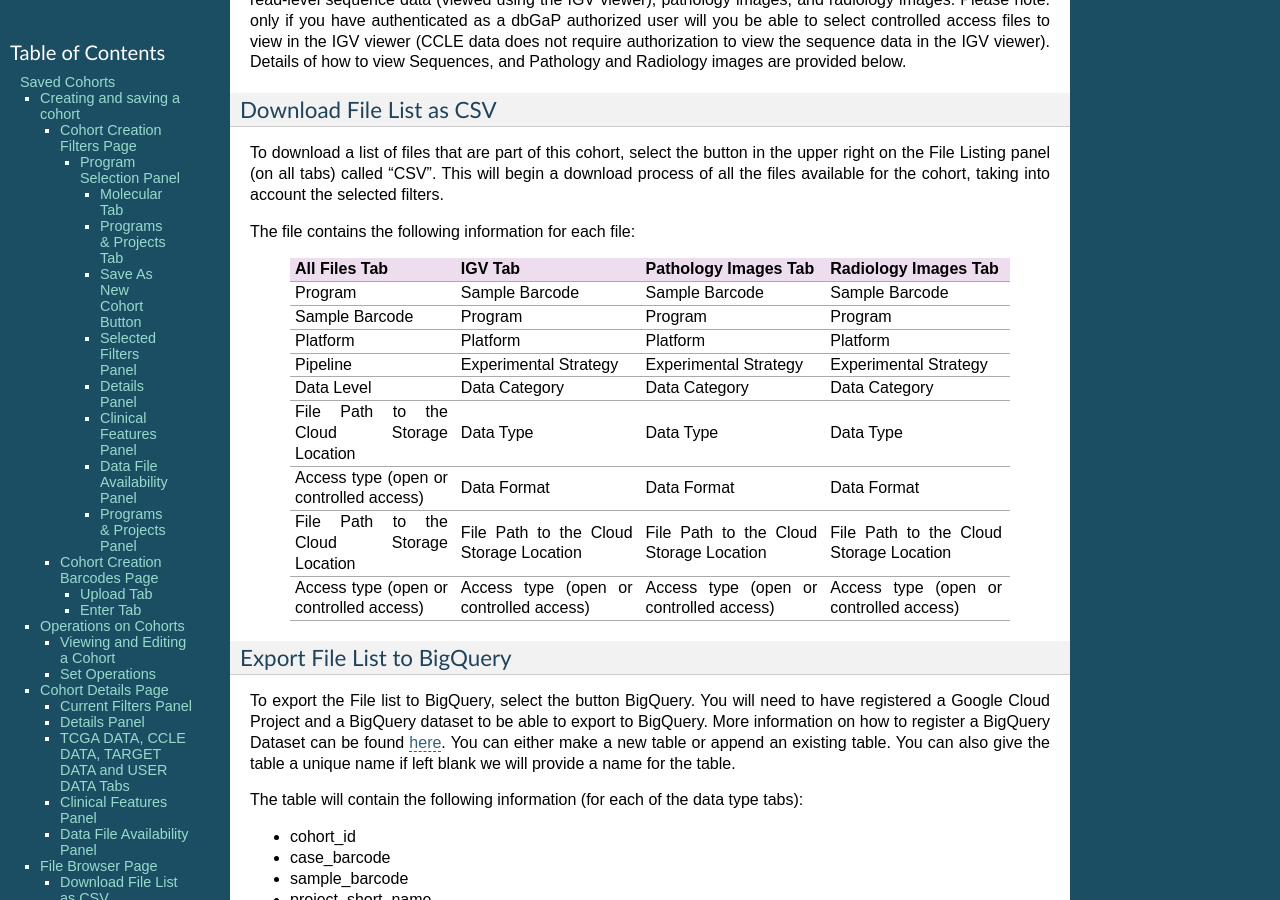
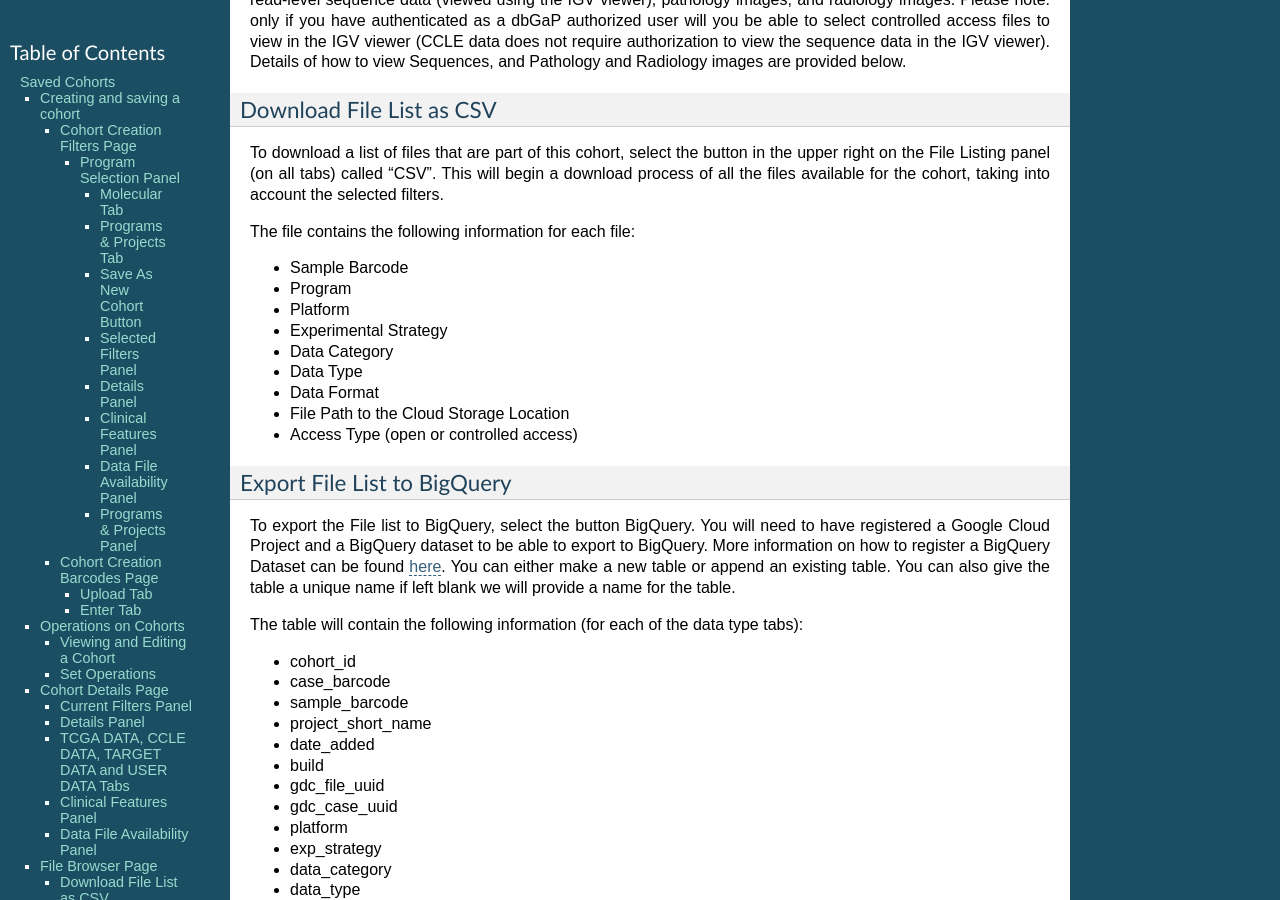
Before and after one commit to isb-cgc/readthedocs, a Sphinx documentation site: the page built from docs/source/sections/webapp/Saved-Cohorts.rst, in a window 1280 px wide and 900 px high, scrolled down 9286 px. Built offline with Sphinx 7.4.7, drawn with Linux system fonts in a browser that asks for light colours; pages that are not in the unit, such as notebooks, are missing from menus.

Commit message:
removed table added a list

```diff
--- a/docs/source/sections/webapp/Saved-Cohorts.rst
+++ b/docs/source/sections/webapp/Saved-Cohorts.rst
@@ -416,27 +416,16 @@ To download a list of files that are part of this cohort, select the button in t
 
 The file contains the following information for each file:
 
-   +-----------------------------------------+------------------------------------------+-----------------------------------------+-----------------------------------------+
-   | All Files Tab                           | IGV Tab                                  | Pathology Images Tab                    | Radiology Images Tab                    |
-   +=========================================+==========================================+=========================================+=========================================+
-   | Program                                 | Sample Barcode                           | Sample Barcode                          | Sample Barcode                          |
-   +-----------------------------------------+------------------------------------------+-----------------------------------------+-----------------------------------------+
-   | Sample Barcode                          | Program                                  | Program                                 | Program                                 |
-   +-----------------------------------------+------------------------------------------+-----------------------------------------+-----------------------------------------+
-   | Platform                                | Platform                                 | Platform                                | Platform                                |
-   +-----------------------------------------+------------------------------------------+-----------------------------------------+-----------------------------------------+
-   | Pipeline                                | Experimental Strategy                    | Experimental Strategy                   | Experimental Strategy                   |
-   +-----------------------------------------+------------------------------------------+-----------------------------------------+-----------------------------------------+
-   | Data Level                              | Data Category                            | Data Category                           | Data Category                           |
-   +-----------------------------------------+------------------------------------------+-----------------------------------------+-----------------------------------------+
-   | File Path to the Cloud Storage Location | Data Type                                | Data Type                               | Data Type                               |
-   +-----------------------------------------+------------------------------------------+-----------------------------------------+-----------------------------------------+
-   | Access type (open or controlled access) | Data Format                              | Data Format                             | Data Format                             |
-   +-----------------------------------------+------------------------------------------+-----------------------------------------+-----------------------------------------+
-   | File Path to the Cloud Storage Location | File Path to the Cloud Storage Location  | File Path to the Cloud Storage Location | File Path to the Cloud Storage Location |
-   +-----------------------------------------+------------------------------------------+-----------------------------------------+-----------------------------------------+
-   | Access type (open or controlled access) | Access type (open or controlled access)  | Access type (open or controlled access) | Access type (open or controlled access) |
-   +-----------------------------------------+------------------------------------------+-----------------------------------------+-----------------------------------------+
+* Sample Barcode
+* Program
+* Platform
+* Experimental Strategy
+* Data Category
+* Data Type
+* Data Format
+* File Path to the Cloud Storage Location
+* Access Type (open or controlled access)
+
 
 Export File List to BigQuery
 ============================
```
